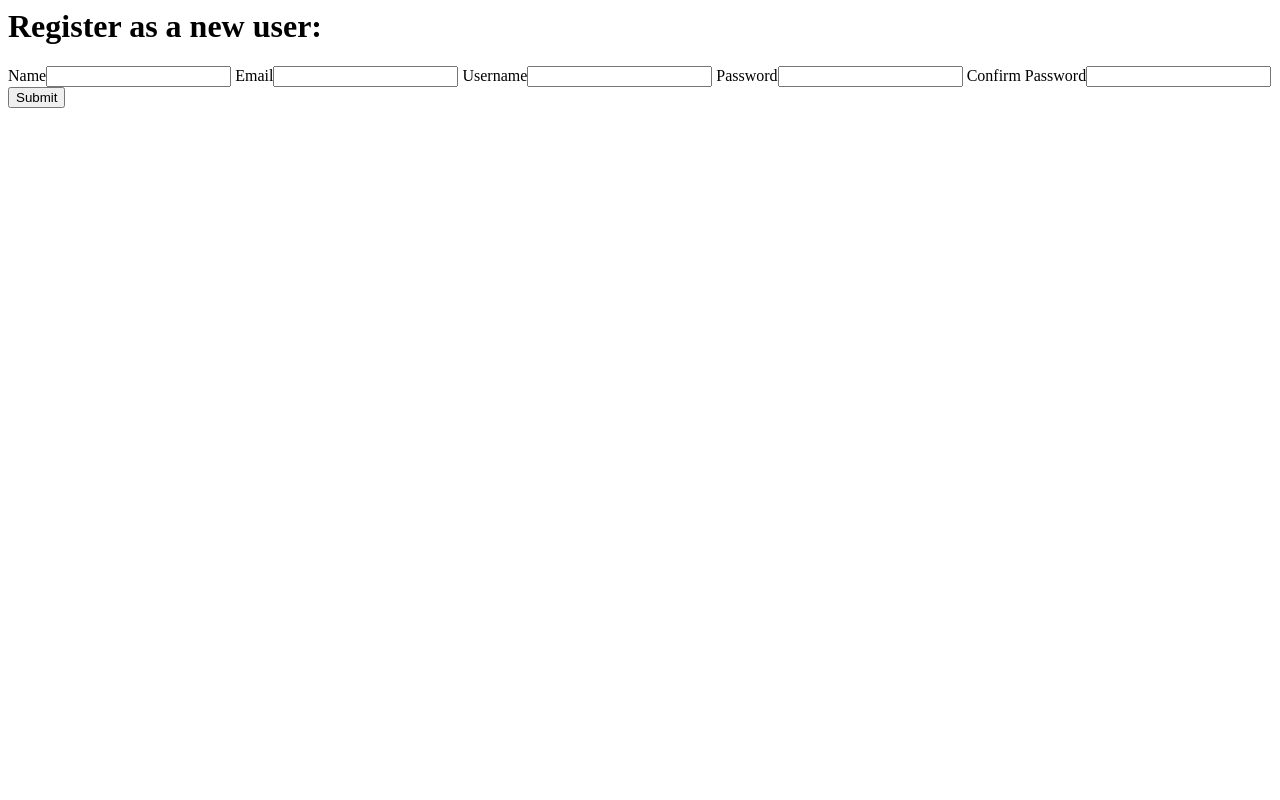
After one commit to agentvv/collaborence, a Django app: page /register/ in a window 1280 px wide. The commit adds this page. Run offline with Django 3.2, Linux system fonts and the light colour scheme.

Commit message:
Added register view and template.

```diff
--- a/collaborence/settings.py
+++ b/collaborence/settings.py
@@ -34,6 +34,7 @@ INSTALLED_APPS = [
     'home.apps.HomeConfig',
     'courses.apps.CoursesConfig',
     'slides.apps.SlidesConfig',
+    'register.apps.RegisterConfig',
     'django.contrib.admin',
     'django.contrib.auth',
     'django.contrib.contenttypes',
--- a/collaborence/urls.py
+++ b/collaborence/urls.py
@@ -19,7 +19,8 @@ from home import views
 
 urlpatterns = [
     path('', views.index),
+    path('home/', views.home),
+    path('register/', include('register.urls')),
     path('slides/', include('slides.urls')),
-    path('home/', views.home),
     path('admin/', admin.site.urls),
 ]
--- a/home/templates/home/home.html
+++ b/home/templates/home/home.html
@@ -2,4 +2,6 @@
 
 {% block content %}
 <h1>Welcome to the Collaborence home page.</h1>
+<p>Please register here</p>
+<a href="../register">Register</a>
 {% endblock %}
--- /dev/null
+++ b/register/templates/register/base.html
@@ -0,0 +1,14 @@
+<html>
+    <head>
+        <title>Collaborence Register</title>
+    </head>
+    <body>
+        <h1>Register as a new user:</h1>
+        <label for="">Name</label><input type="text">
+        <label for="">Email</label><input type="text">
+        <label for="">Username</label><input type="text">
+        <label for="">Password</label><input type="text">
+        <label for="">Confirm Password</label><input type="text">
+        <button type="submit">Submit</button>
+    </body>
+</html>
--- /dev/null
+++ b/register/urls.py
@@ -0,0 +1,7 @@
+from django.urls import path
+
+from . import views
+
+urlpatterns = [
+    path('', views.index, name='index'),
+]
--- a/register/views.py
+++ b/register/views.py
@@ -1,3 +1,4 @@
 from django.shortcuts import render
 
-# Create your views here.
+def index(response):
+    return render(response, 'register/base.html')
```
